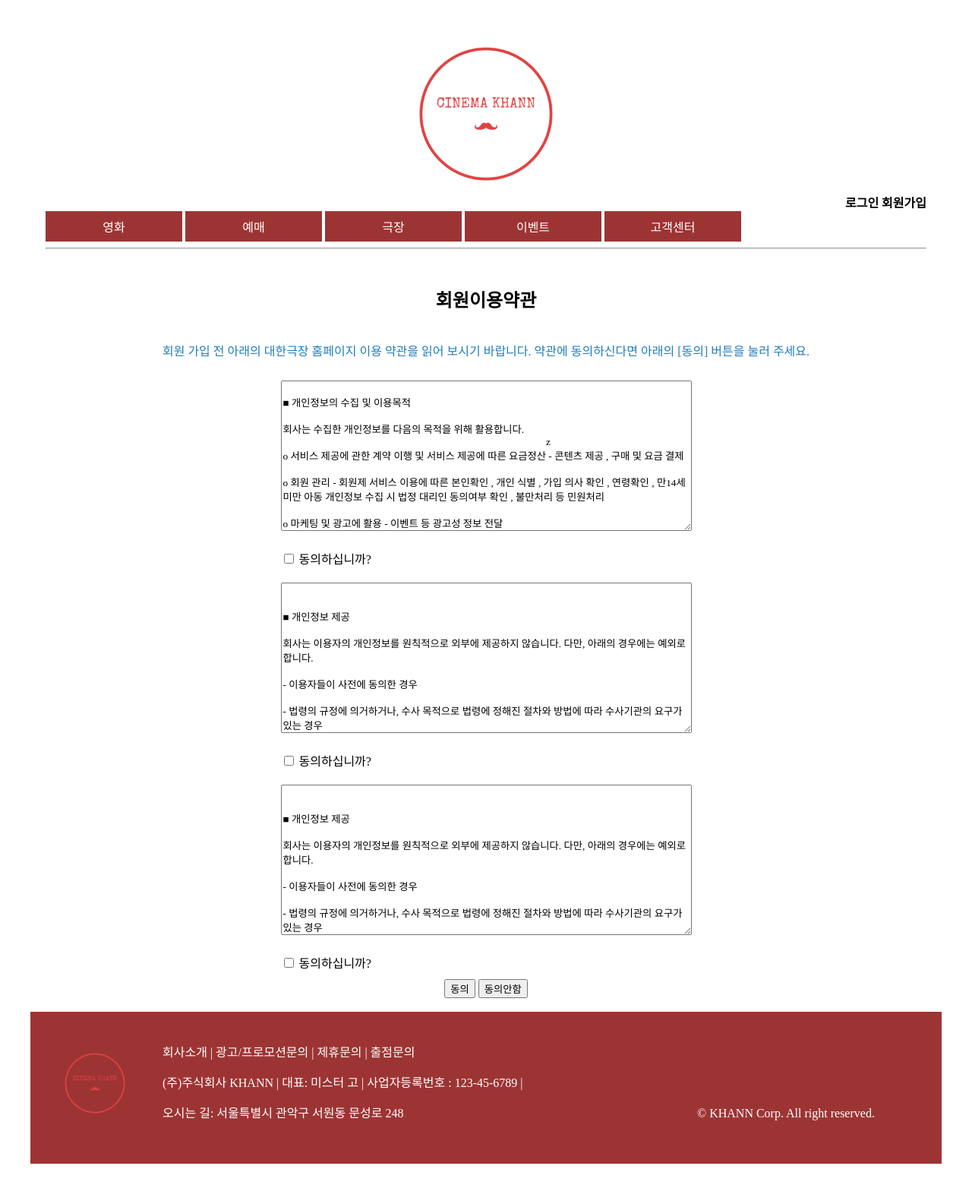
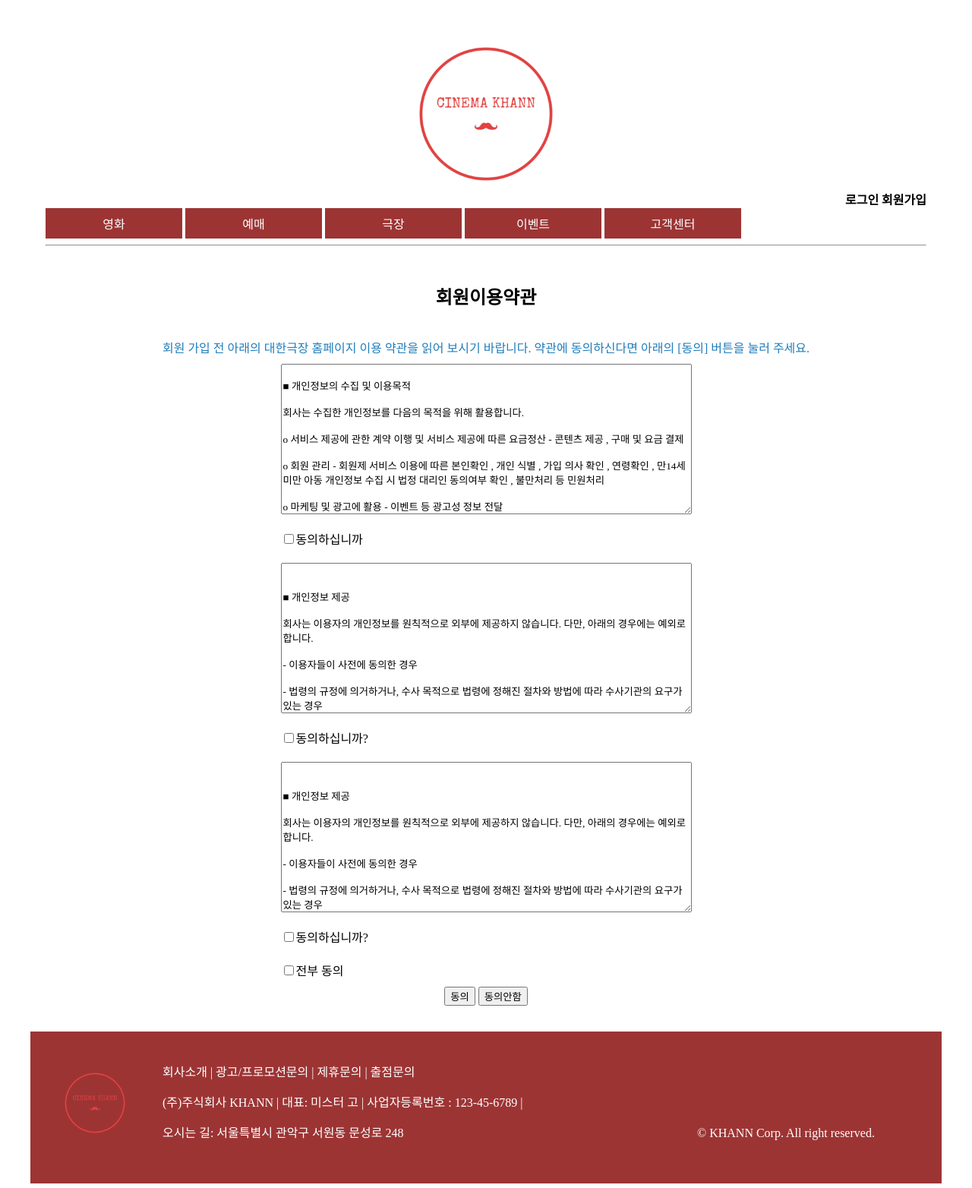
Before and after one commit to jischen/semi, a Java web app: page /member/join_term_check.jsp in a window 1280 px wide. Shown: the top 1564 px of the page at 76% size. Before the commit the page ends 1532 px from the top, so only its background shows below. Run offline with Tomcat 11, a stand-in JSP engine, Linux system fonts and the light colour scheme; some web fonts are replaced.

Commit message:
약관동의 체크페이지

```diff
--- a/khann/WebContent/member/join_term_check.jsp
+++ b/khann/WebContent/member/join_term_check.jsp
@@ -3,6 +3,54 @@
 <%@page import="beans.dao.MovieDao"%>
 <%@ page language="java" contentType="text/html; charset=UTF-8"
 	pageEncoding="UTF-8"%>
+
+
+		 <script>
+        function changeCheckbox(){
+            //해야할 일
+            //1. .select-all의 체크상태를 불러온다.
+            var selectAll = document.querySelector(".select-all").checked;
+
+            //2. 1번에서 불러온 값으로 모든 .select-item에 check 여부를 설정
+
+            //(주의) document.querySelector()로는 태그를 1개밖에 선택할 수 없다.
+            // - document.querySelectorAll()로 태그를 모두 선택할 수 있다.
+            // - 위의 명령은 사용 시 결과가 "배열"로 전달된다.
+            var selectItem = document.querySelectorAll(".select-item");
+            //for(var i=0; i < selectItem.length; i++){
+            for(var i in selectItem){
+                selectItem[i].checked = selectAll;
+            }
+
+        }
+
+          //체크박스 여부확인
+        function CheckForm(){
+
+            //체크박스 체크여부 확인 [하나]
+            var chk1=document.termcheck.Agreement1.checked;
+            var chk2=document.termcheck.Agreement2.checked;
+            var chk3=document.termcheck.Agreement3.checked;
+
+            if(!chk1){
+                alert('모든 약관에 동의해 주세요');
+                return false;
+            }
+            if(!chk2) {
+                alert('모든 약관에 동의해 주세요');
+                return false;
+
+            } if(!chk3){
+                alert('모든 약관에 동의해 주세요');
+                return false;
+            }
+
+
+            }
+
+
+    </script>
+
 
 
 
@@ -12,8 +60,10 @@
 <div align="center">
 	<h2>회원이용약관</h2>
 
+
+
 	<br>
-	<form name="#" method="#" action="#" onsubmit="#">
+	<form name="termcheck" method="post" action="http://localhost:8080/khann/member/join.jsp" onSubmit="return CheckForm()" >
 		<table border="0" cellpadding="0" cellspacing="0" class="굴림">
 			<tbody>
 				<tr>
@@ -21,7 +71,7 @@
 							읽어 보시기 바랍니다. 약관에 동의하신다면 아래의 [동의] 버튼을 눌러 주세요.</font></td>
 				</tr>
 				<tr>
-					<td align="center">&nbsp;</td>
+					<td align="center"></td>
 				</tr>
 			</tbody>
 		</table>
@@ -29,9 +79,9 @@
 			<tbody>
 				<tr>
 
-					<td><textarea name="textarea" cols="71" rows="12" class="굴림">																						■ 개인정보의 수집 및 이용목적
+					<td><textarea name="" cols="71" rows="12" class="굴림">																						■ 개인정보의 수집 및 이용목적
 																						회사는 수집한 개인정보를 다음의 목적을 위해 활용합니다.
-													z									ο 서비스 제공에 관한 계약 이행 및 서비스 제공에 따른 요금정산 - 콘텐츠 제공 , 구매 및 요금 결제
+																						ο 서비스 제공에 관한 계약 이행 및 서비스 제공에 따른 요금정산 - 콘텐츠 제공 , 구매 및 요금 결제
 																						ο 회원 관리 - 회원제 서비스 이용에 따른 본인확인 , 개인 식별 , 가입 의사 확인 , 연령확인 , 만14세 미만 아동 개인정보 수집 시 법정 대리인 동의여부 확인 , 불만처리 등 민원처리
 																						ο 마케팅 및 광고에 활용 - 이벤트 등 광고성 정보 전달
 
@@ -60,13 +110,12 @@
 
 
 				<tr>
-					<td valign="top"><input type="checkbox" name="" id="">
-						동의하십니까?</td>
+					<td valign="top">  <input type="checkbox" class="select-item" id="Agreement1">동의하십니까</td>
 				</tr>
 
 				<tr>
 
-					<td><textarea name="textarea" cols="71" rows="12" class="굴림">
+					<td><textarea name="" cols="71" rows="12" class="굴림">
 																																											■ 개인정보 제공
 																					회사는 이용자의 개인정보를 원칙적으로 외부에 제공하지 않습니다. 다만, 아래의 경우에는 예외로 합니다.
 																					- 이용자들이 사전에 동의한 경우
@@ -77,14 +126,14 @@
 
 
 				<tr>
-					<td valign="top"><input type="checkbox" name="" id="">
-						동의하십니까?</td>
+					<td valign="top"><input type="checkbox" class="select-item" id="Agreement2">동의하십니까?
+					</td>
 				</tr>
 
 
 				<tr>
 
-					<td><textarea name="textarea" cols="71" rows="12" class="굴림">
+					<td><textarea name="" cols="71" rows="12" class="굴림">
 																																											■ 개인정보 제공
 																					회사는 이용자의 개인정보를 원칙적으로 외부에 제공하지 않습니다. 다만, 아래의 경우에는 예외로 합니다.
 																					- 이용자들이 사전에 동의한 경우
@@ -95,22 +144,17 @@
 
 
 				<tr>
-					<td valign="top"><input type="checkbox" name="" id="">
-						동의하십니까?</td>
+					<td valign="top">  <input type="checkbox" class="select-item" id="Agreement3" >동의하십니까?
+					</td>
 				</tr>
-
-
-
-
-
-
-
-
+					<tr>
+					<td valign="top"><input type="checkbox" class="select-all" onchange="changeCheckbox();">전부 동의</td>
+				</tr>
 
 
 			</tbody>
 		</table>
-		<button type="button" onclick="location.href='http://localhost:8080/khann/member/join.jsp' ">동의</button>
+		<input type="submit" value="동의">
 		<button type="button" onclick="location.href= 'http://localhost:8080/khann/index.jsp' ">동의안함</button>
 
 
```
